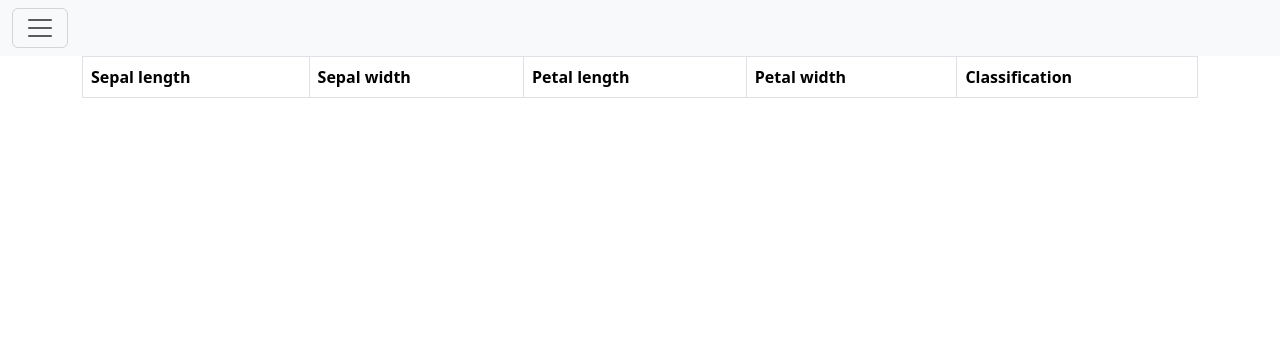
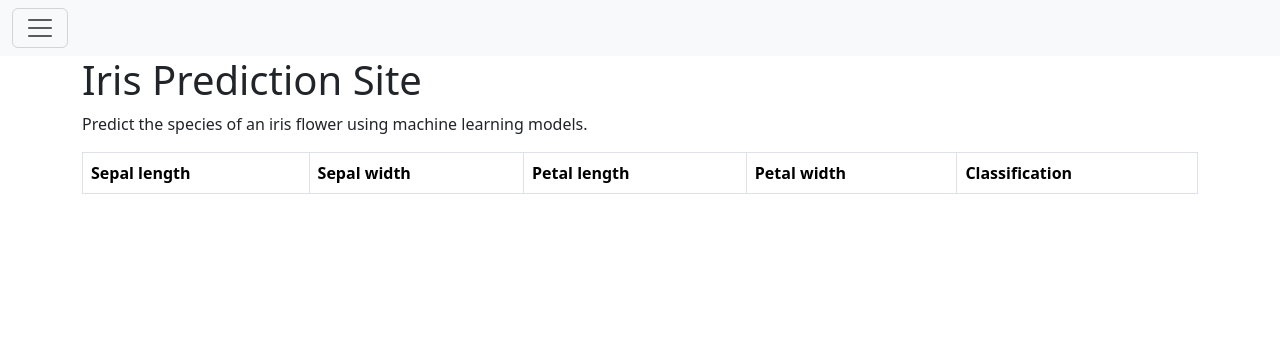
Before and after one commit to DaudLN/iris-prediction-model, a Django app: page /result/ in a window 1280 px wide. Shown: the top 356 px of the page. Run offline with Django 4.2, Linux system fonts and the light colour scheme; lists and menus that the app fills with data are empty.

Commit message:
Update result.html

```diff
--- a/templates/result.html
+++ b/templates/result.html
@@ -1,5 +1,7 @@
 {% extends 'base.html' %}
 {% block content %}
+    <h1>Iris Prediction Site</h1>
+    <p>Predict the species of an iris flower using machine learning models.</p>
     <table class="table table-striped table-bordered table-responsible">
         <thead>
             <tr>
```
